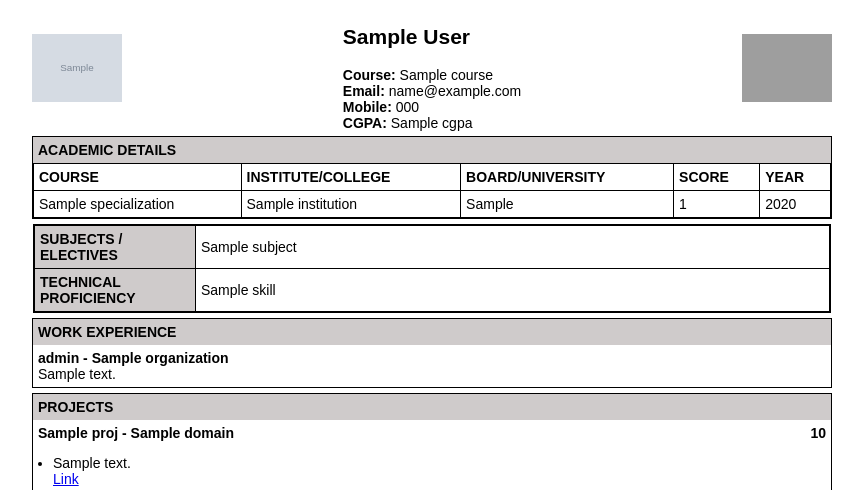
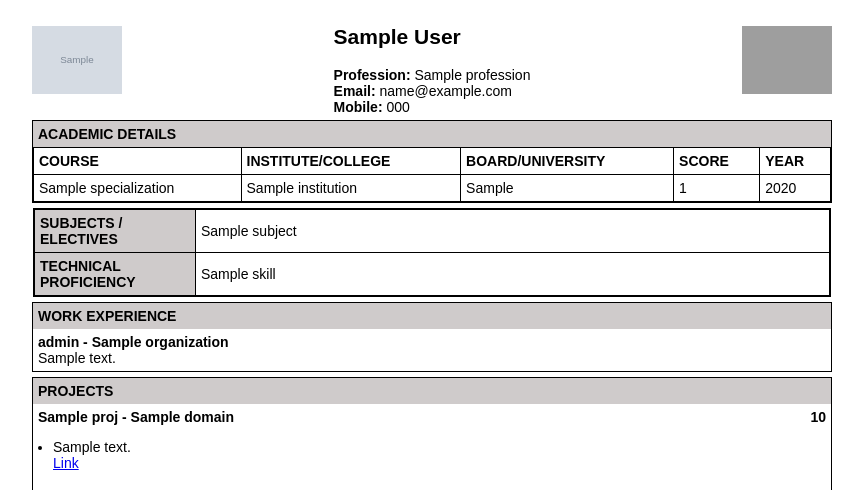
Before and after one commit to Pamdi8888/ai-based-cv-builder, a Python web app: template website/templates/temp1.html in a window 1280 px wide. Shown: the top 490 px of the page, without its empty margins (208-1071 px from the left). Run offline with Jinja, Linux system fonts and the light colour scheme; the template is opened without the code that fills it: most values are stand-ins (such as "Sample title", 1, 10 or a date in 2020); grey boxes marked "Sample" are stand-in pictures; grey boxes are pictures that could not be loaded.

Commit message:
Added phone/profession in backend Fixed removing personal details in backend

```diff
--- a/website/templates/temp1.html
+++ b/website/templates/temp1.html
@@ -68,10 +68,10 @@
         </div>
         <div>
             <h2>{{ full_name }}</h2>
-            <strong>Course:</strong> {{ course }}<br>
+            <strong>Profession:</strong> {{ profession }}<br>
             <strong>Email:</strong> {{ mail }}<br>
-            <strong>Mobile:</strong> {{ mobile }}<br>
-            <strong>CGPA:</strong> {{ cgpa }}
+            <strong>Mobile:</strong> {{ phone }}<br>
+{#            <strong>CGPA:</strong> {{ cgpa }}#}
         </div>
         <div>
 {#            <img src="{{ college_logo }}" alt="College Logo">#}
--- a/website/templates/temp2.html
+++ b/website/templates/temp2.html
@@ -87,10 +87,10 @@
             <img src="{{ url_for('static', filename='default_pfp.jpg') }}" alt="Default Profile Photo">
         {% endif %}
         <h1>{{ full_name }}</h1>
-        <p><strong>Course:</strong> {{ course }}</p>
+        <p><strong>Profession:</strong> {{ profession }}</p>
         <p><strong>Email:</strong> {{ mail }}</p>
-        <p><strong>Mobile:</strong> {{ mobile }}</p>
-        <p><strong>CGPA:</strong> {{ cgpa }}</p>
+        <p><strong>Mobile:</strong> {{ phone }}</p>
+{#        <p><strong>CGPA:</strong> {{ cgpa }}</p>#}
     </div>
 
     {% if education[0].institution != '' %}
```
Also changed, not shown: website/dataMgmt.py (+8 -6 lines).
